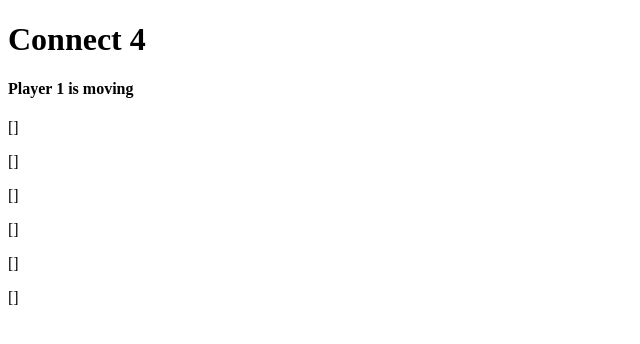
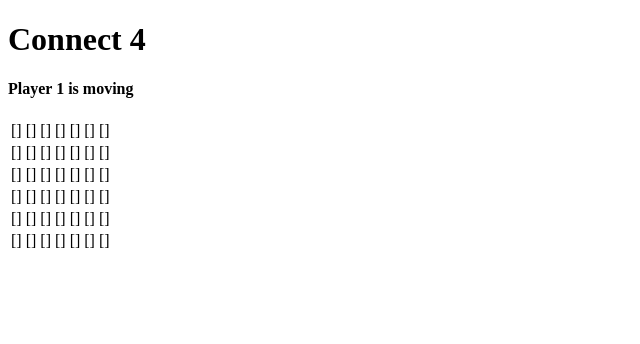
Before and after one commit to joshh45/React-Connect-4, a React app: page / in a window 1280 px wide. Shown: the top 344 px of the page, without its empty margins (0-640 px from the left). Built offline with nearby package versions, Linux system fonts and the light colour scheme; the HTML template or start-up script is replaced by a standard one.

Commit message:
static board displayed

```diff
--- a/src/components/App.js
+++ b/src/components/App.js
@@ -1,6 +1,5 @@
 import React, { Component } from 'react';
 import Game from './Game';
-import BoardState from './BoardState';
 
 
 class App extends Component {
--- a/src/components/Game.js
+++ b/src/components/Game.js
@@ -2,14 +2,30 @@ import React, { Component } from 'react';
 import Space from './Space';
 
 const Game = (props) => {
-  let defaultBoard = [];
-  let board = defaultBoard.push(props.game.board.map((thing, index) => (
-   <p key={index}> [] </p>
- )));
+  let keyCount = -1;
+  let board = props.game.board.map((row, index) => {
+  let columns = row.map(column => {
+    keyCount = keyCount + 1;
+      return(
+        <Space
+          key={keyCount}
+          game={props.game}
+        />
+      );
+    });
+    return (
+      <tr>{columns}</tr>
+    );
+});
+
 
   return (
     <div>
-      {defaultBoard}
+      <table>
+        <tbody>
+        {board}
+        </tbody>
+      </table>
     </div>
   );
 };
--- a/src/components/Space.js
+++ b/src/components/Space.js
@@ -1,18 +1,17 @@
-// import React, { Component } from 'react';
+import React, { Component } from 'react';
+
+class Space extends Component {
+  constructor(props) {
+    super(props);
+    this.state = {};
+  }
+
+  render() {
+    return (
+      <td> [] </td>
+    );
+  }
+
+}
 //
-//
-// class Space extends Component {
-//   constructor(props) {
-//     super(props);
-//     this.state = {};
-//   }
-//
-//   render() {
-//     return (
-//       <h1> yo </h1>
-//     );
-//   }
-//
-// }
-//
-// export default Space;
+export default Space;
```
